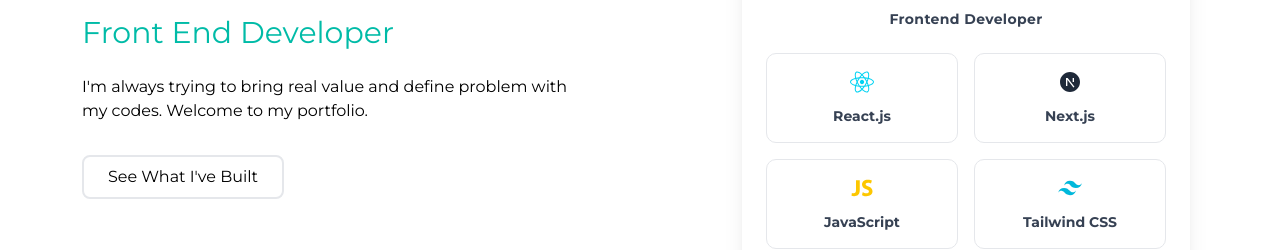
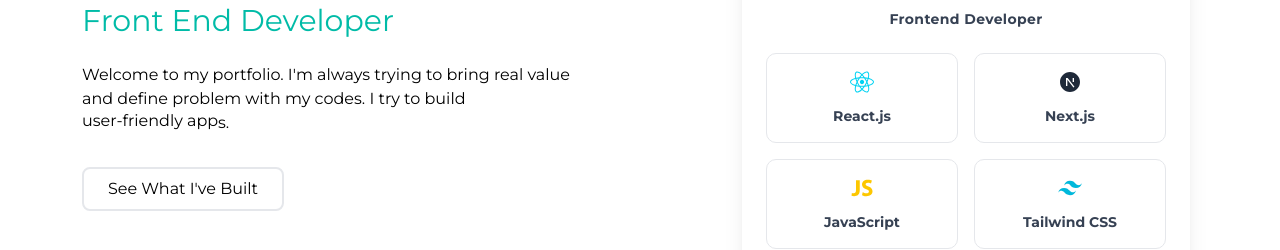
Before and after one commit to RxvxntxN/musabbir, a Next.js app: page / in a window 1280 px wide. Shown: the part 443-693 px from the top of the page. Built offline with nearby package versions, Linux system fonts and the light colour scheme; no server answers.

Commit message:
added my own style transition

```diff
--- a/app/components/ContactMe.tsx
+++ b/app/components/ContactMe.tsx
@@ -2,7 +2,6 @@
 import { MdEmail } from 'react-icons/md';
 import { BsPhone } from 'react-icons/bs';
 import { FaLinkedin } from 'react-icons/fa';
-import Image from 'next/image';
 import { Toaster } from '../../components/ui/sonner';
 import { toast } from 'sonner';
 import { Copy } from 'lucide-react';
--- a/app/components/ContactModal.tsx
+++ b/app/components/ContactModal.tsx
@@ -47,7 +47,7 @@ export default function ContactModal({
               <X size={24} />
             </button>
           </div>
-          <p className="text-white/90 mt-2">Let's start a conversation</p>
+          <p className="text-white/90 mt-2">Let&apos;s start a conversation</p>
         </div>
 
         {/* Modal Body with Form */}
--- a/app/components/HeroPage.tsx
+++ b/app/components/HeroPage.tsx
@@ -1,24 +1,39 @@
 'use client';
+import React from 'react';
 import CardDesign from './CardDesign';
 import Link from 'next/link';
+import { useEffect, useState } from 'react';
+import TextTransition from './Transition';
 
 const HeroPage = () => {
+  const TEXTS = ['responsive website', 'scalable backend', 'user-friendly app'];
+  const [index, setIndex] = useState(0);
+
+  useEffect(() => {
+    const intervalId = setInterval(() => setIndex((index) => index + 1), 3000);
+    return () => clearInterval(intervalId);
+  }, []);
+
   return (
     <div className="flex flex-col md:flex-row min-h-screen dark:bg-stone-900 ">
       <div className="flex-1 flex justify-center items-center p-4 md:pl-10 order-1 md:order-1">
         <div className=" md:space-y-6 text-center w-lg md:text-left">
-          <h1 className=" text-4xl text-gray-700 md:text-6xl font-bold font-alegreya dark:text-gray-300">
+          <h1 className=" text-4xl text-gray-700 md:text-6xl font-bold dark:text-gray-300">
             Hello, I&apos;m Musabbir
           </h1>
           <span className="text-teal-500 text-2xl md:text-3xl block">Front End Developer</span>
-          <p className="text-black text-sm md:text-base dark:text-gray-300">
-            I'm always trying to bring real value and define problem with my codes. Welcome to my
-            portfolio.
-          </p>
+          <div className="text-black text-sm md:text-base dark:text-gray-300">
+            Welcome to my portfolio. I'm always trying to bring real value and define problem with
+            my codes. <span>I try to build </span>
+            <TextTransition inline transition={{ type: 'spring', damping: 15, stiffness: 200 }}>
+              {TEXTS[index % TEXTS.length]}
+            </TextTransition>
+            <span>s.</span>
+          </div>
           <div className="pt-2">
             <Link href={'/projects'}>
               <button className="px-6 py-2 border-2 dark:text-gray-300 border-teal-500 text-black rounded-md hover:bg-teal-500 hover:text-white transition-all duration-300 hover:scale-105 focus:outline-none focus:ring-2 focus:ring-teal-300 focus:ring-opacity-50">
-                See What I've Built
+                See What I&apos;ve Built
               </button>
             </Link>
           </div>
--- a/app/components/ModeToggle.tsx
+++ b/app/components/ModeToggle.tsx
@@ -9,6 +9,7 @@ export default function ModeToggle() {
   const { theme, setTheme } = useTheme();
   const [mounted, setMounted] = useState(false);
 
+  // eslint-disable-next-line react-hooks/set-state-in-effect
   useEffect(() => setMounted(true), []);
 
   if (!mounted) return null;
--- /dev/null
+++ b/app/components/Transition.tsx
@@ -0,0 +1,103 @@
+'use client';
+import { useState, useRef, useEffect } from 'react';
+import { motion, AnimatePresence } from 'framer-motion';
+
+export interface TextTransitionProps {
+  className?: string;
+  delay?: number;
+  direction?: 'up' | 'down';
+  inline?: boolean;
+  transition?: any; // Framer motion transition config
+  style?: React.CSSProperties;
+  translateValue?: string;
+  children: React.ReactNode;
+}
+
+function TextTransition({
+  direction = 'up',
+  inline = false,
+  transition = { type: 'spring', damping: 20, stiffness: 300 },
+  delay = 0,
+  className = '',
+  style,
+  translateValue: tv = '100%',
+  children,
+}: TextTransitionProps) {
+  const [width, setWidth] = useState<number>(0);
+  const [height, setHeight] = useState<number | string>('auto');
+  const containerRef = useRef<HTMLDivElement>(null);
+  const contentRef = useRef<HTMLDivElement>(null);
+  const initialRun = useRef(true);
+
+  const fromTransform = direction === 'down' ? `-${tv}` : tv;
+  const leaveTransform = direction === 'down' ? tv : `-${tv}`;
+
+  const variants = {
+    enter: {
+      opacity: 1,
+      y: '0%',
+      transition: {
+        ...transition,
+        delay: !initialRun.current ? delay : 0,
+      },
+    },
+    from: {
+      opacity: 0,
+      y: fromTransform,
+    },
+    leave: {
+      opacity: 0,
+      y: leaveTransform,
+      position: 'absolute',
+      transition: {
+        ...transition,
+        delay: !initialRun.current ? delay : 0,
+      },
+    },
+  };
+
+  useEffect(() => {
+    initialRun.current = false;
+
+    if (contentRef.current) {
+      const { width, height } = contentRef.current.getBoundingClientRect();
+      setWidth(width);
+      setHeight(height);
+    }
+  }, [children]);
+
+  return (
+    <motion.div
+      ref={containerRef}
+      className={`text-transition ${className}`}
+      style={{
+        ...style,
+        whiteSpace: inline ? 'nowrap' : 'normal',
+        display: inline ? 'inline-flex' : 'flex',
+        height: height,
+      }}
+      animate={{
+        width: inline ? width : 'auto',
+      }}
+      transition={{
+        ...transition,
+        delay: !initialRun.current ? delay : 0,
+      }}
+    >
+      <AnimatePresence mode="popLayout">
+        <motion.div
+          key={String(children)}
+          ref={contentRef}
+          variants={variants}
+          initial="from"
+          animate="enter"
+          exit="leave"
+        >
+          {children}
+        </motion.div>
+      </AnimatePresence>
+    </motion.div>
+  );
+}
+
+export default TextTransition;
--- a/app/components/embla-autoscrolling.tsx
+++ b/app/components/embla-autoscrolling.tsx
@@ -2,6 +2,7 @@
 import React from 'react';
 import AutoScroll from 'embla-carousel-auto-scroll';
 import { Carousel, CarouselContent, CarouselItem } from '@/components/ui/carousel';
+import Image from 'next/image';
 
 interface TechItem {
   id: string;
@@ -97,10 +98,11 @@ export default function TechShowcase() {
               <CarouselItem key={item.id} className="basis-1/4 md:basis-1/6 lg:basis-1/8 pl-4">
                 <div className="h-full flex flex-col items-center">
                   <div className="group relative flex h-24 w-24 items-center justify-center rounded-lg transition-all duration-300 hover:bg-gray-100">
-                    {/* Icon */}
-                    <img
+                    <Image
                       src={item.icon}
                       alt={item.name}
+                      width={64}
+                      height={64}
                       className="h-16 w-16 object-contain transition-transform duration-300 group-hover:scale-110"
                     />
                   </div>
--- a/app/page.tsx
+++ b/app/page.tsx
@@ -3,7 +3,6 @@ import NavigationBar from '@/app/components/NavigationBar';
 import AboutMe from '@/app/components/AboutMe';
 import ContactMe from '@/app/components/ContactMe';
 import Emblascroll from '@/app/components/embla-autoscrolling';
-import FloatButton from '@/app/components/FloatingButton';
 
 export default function Home() {
   return (
```
Also changed, not shown: app/components/CustomFM.tsx (+78 -79 lines), app/components/TestText.tsx (added, +23 -0 lines), 1 other file (tests, documents, lock files or other folders).
